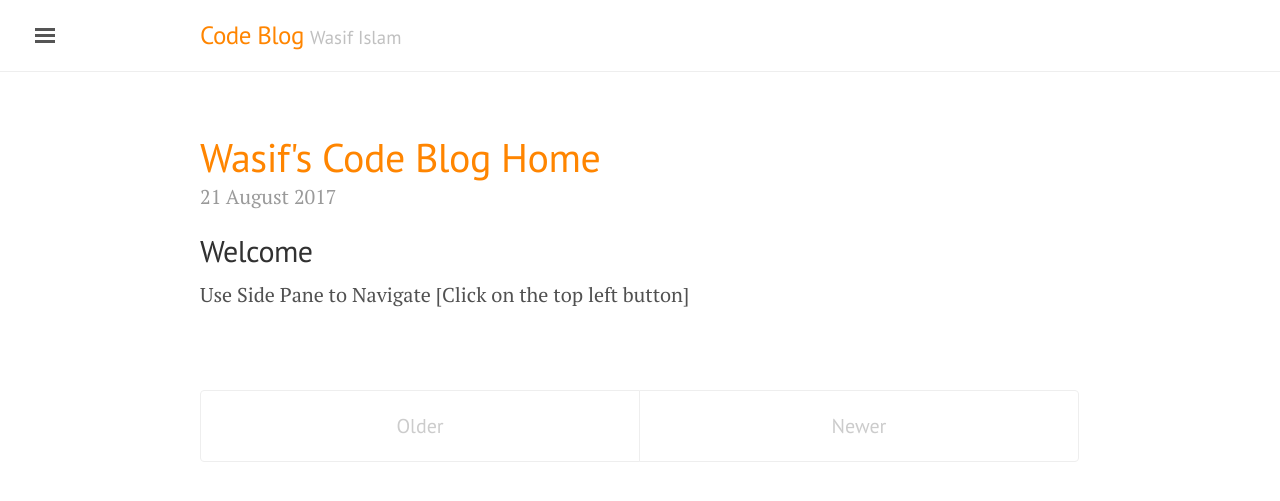
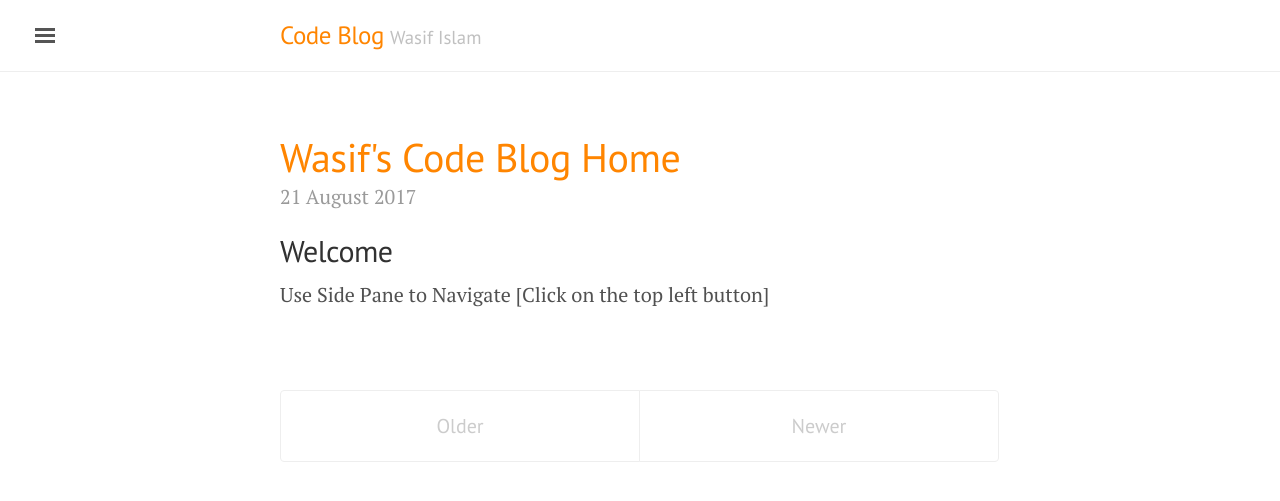
Before and after one commit to washifu/CodeBlog, a Jekyll site: the page built from index.html, in a window 1280 px wide. Shown: the top 501 px of the page. Built offline with Jekyll 4.4.1, drawn with Linux system fonts in a browser that asks for light colours; the list of posts is cut into pages by our own code.

Commit message:
Update lanyon.css

```diff
--- a/public/css/lanyon.css
+++ b/public/css/lanyon.css
@@ -83,8 +83,7 @@ h1, h2, h3, h4, h5, h6 {
 }
 @media (min-width: 56em) {
   .container {
-    /* max-width: 38rem; */
-    max-width: 46rem; /* wasif */
+    max-width: 38rem;
   }
 }
 
```
